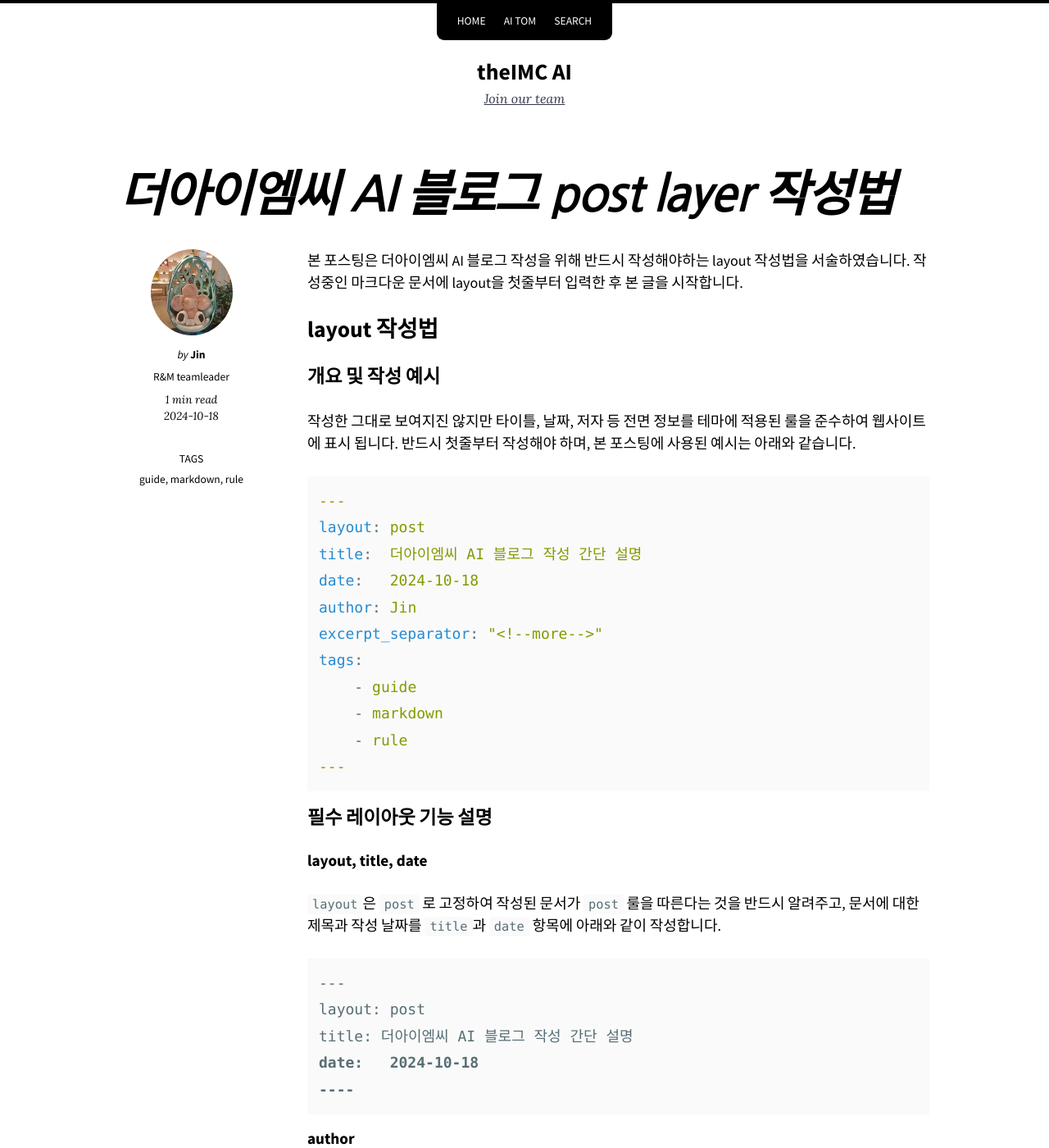
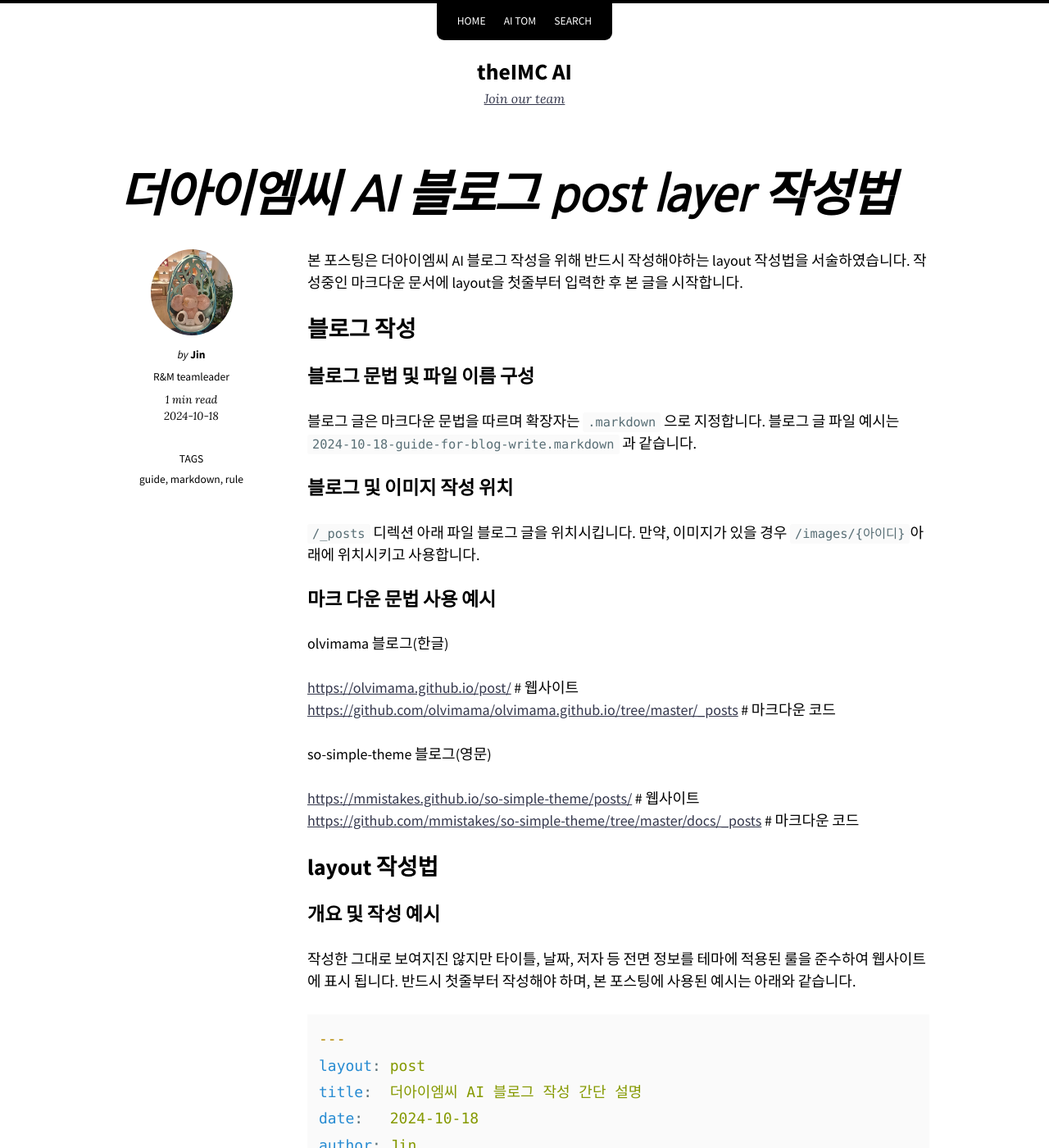
Before and after one commit to jhk-theimc/aitheimc.github.io, a Jekyll site: the page built from _posts/2024-10-18-guide-for-blog-write.markdown, in a window 1280 px wide and 1400 px high. Shown: the whole window at 82% size. Built offline with Jekyll 4.4.1, drawn with Linux system fonts in a browser that asks for light colours; nearby versions of some CDN libraries; some of the changed text lies outside the part shown.

Commit message:
blog write edit

````diff
--- a/_posts/2024-10-18-guide-for-blog-write.markdown
+++ b/_posts/2024-10-18-guide-for-blog-write.markdown
@@ -12,6 +12,24 @@ tags:
 
 본 포스팅은 더아이엠씨 AI 블로그 작성을 위해 반드시 작성해야하는 layout 작성법을 서술하였습니다. 작성중인 마크다운 문서에 layout을 첫줄부터 입력한 후 본 글을 시작합니다.
 <!--more-->
+
+## 블로그 작성
+### 블로그 문법 및 파일 이름 구성
+블로그 글은 마크다운 문법을 따르며 확장자는 `.markdown` 으로 지정합니다. 블로그 글 파일 예시는 `2024-10-18-guide-for-blog-write.markdown` 과 같습니다.
+
+### 블로그 및 이미지 작성 위치
+`/_posts` 디렉션 아래 파일 블로그 글을 위치시킵니다. 만약, 이미지가 있을 경우 `/images/{아이디}`아래에 위치시키고 사용합니다.
+
+### 마크 다운 문법 사용 예시
+olvimama 블로그(한글)
+
+[https://olvimama.github.io/post/](https://olvimama.github.io/post/) # 웹사이트<br>
+[https://github.com/olvimama/olvimama.github.io/tree/master/_posts](https://github.com/olvimama/olvimama.github.io/tree/master/_posts) # 마크다운 코드
+
+so-simple-theme 블로그(영문)
+
+[https://mmistakes.github.io/so-simple-theme/posts/](https://mmistakes.github.io/so-simple-theme/posts/) # 웹사이트<br>
+[https://github.com/mmistakes/so-simple-theme/tree/master/docs/_posts](https://github.com/mmistakes/so-simple-theme/tree/master/docs/_posts) # 마크다운 코드
 
 ## layout 작성법
 ### 개요 및 작성 예시
@@ -69,19 +87,5 @@ excerpt_separator: "<!--more-->"
 ---
 ```
 
-## [참고1] 마크다운 문서 작성시 참고 할 수 있는 사이트
-
-olvimama 블로그(한글)
-
-[https://olvimama.github.io/post/](https://olvimama.github.io/post/) # 웹사이트
-[https://github.com/olvimama/olvimama.github.io/tree/master/_posts](https://github.com/olvimama/olvimama.github.io/tree/master/_posts) # 마크다운 코드
-
-so-simple-theme 블로그(영문)
-
-[https://mmistakes.github.io/so-simple-theme/posts/](https://mmistakes.github.io/so-simple-theme/posts/) # 웹사이트
-[https://github.com/mmistakes/so-simple-theme/tree/master/docs/_posts](https://github.com/mmistakes/so-simple-theme/tree/master/docs/_posts) # 마크다운 코드
-
-
-
-## [참고2]
+## [참고]
 미결정 현황 : tag와 catgories 기능이 있고 각 기능을 사용할지 사용한다면 어떤 목적으로 사용할지 등을 논의해야할 필요성이 있음
````
